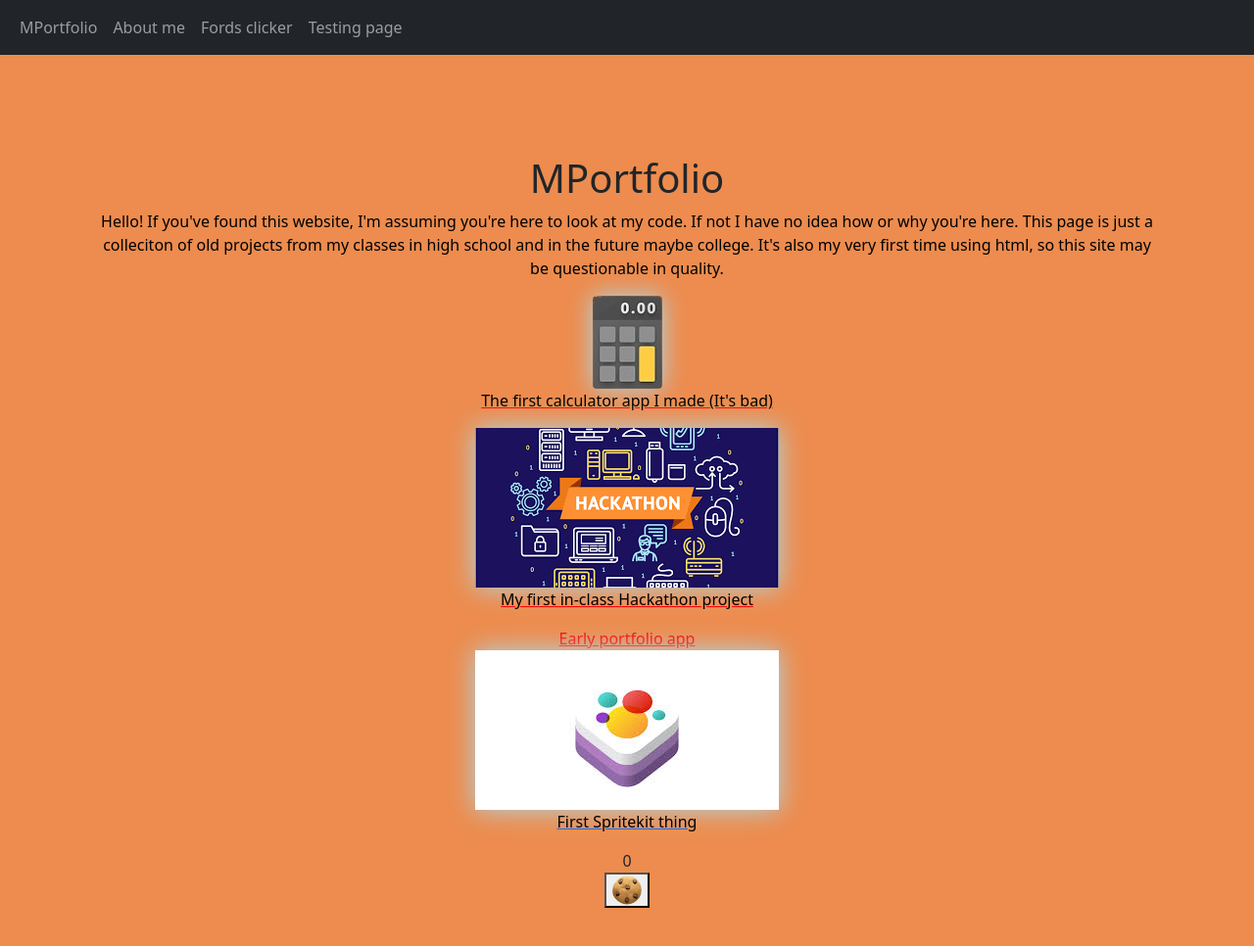
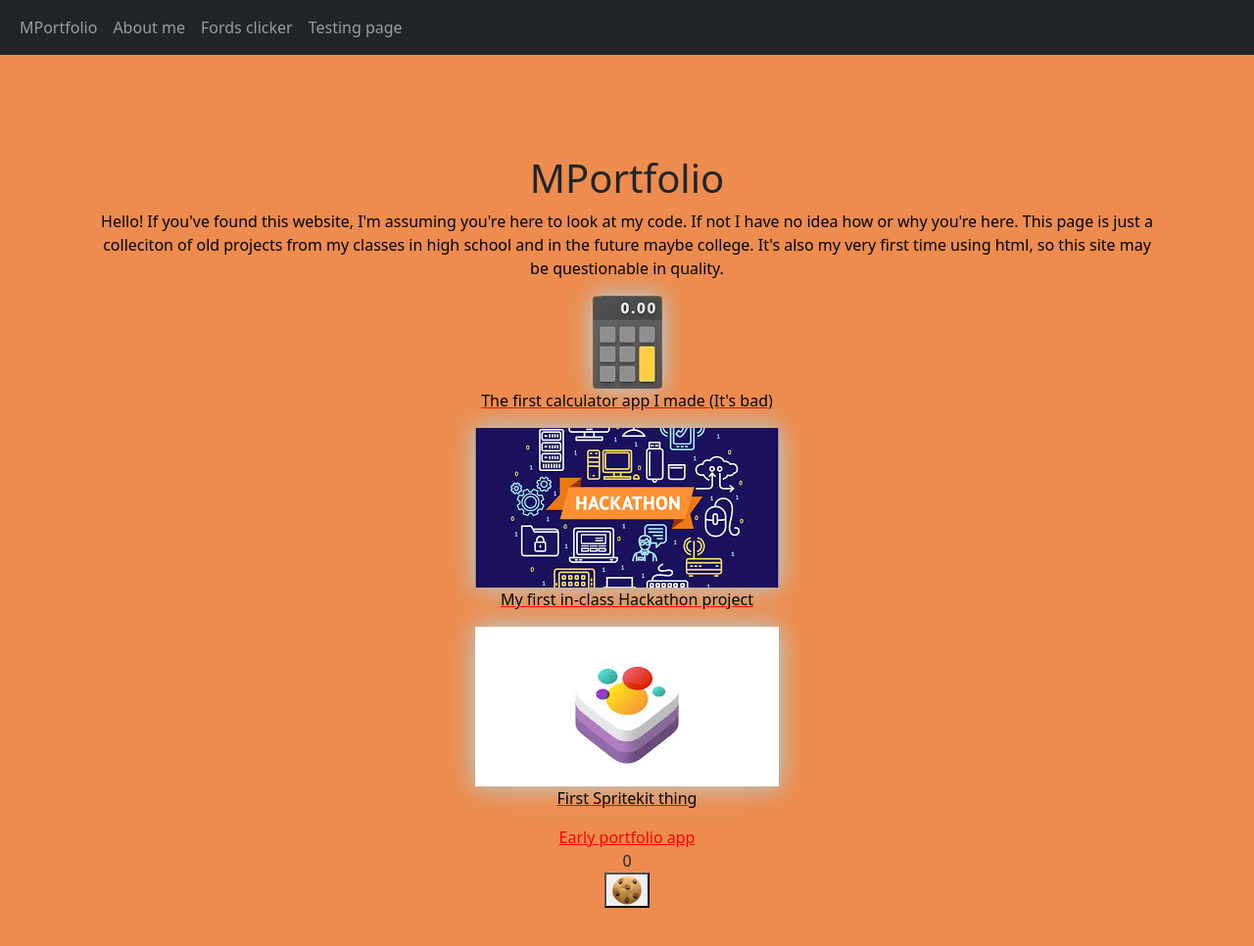
Before and after one commit to mpot05/mpot05.github.io, a plain HTML site: page index.html in a window 1280 px wide. Shown: the whole page at 98% size. Drawn offline with nearby package versions, Linux system fonts and the light colour scheme.

Commit message:
had to reorganize things

```diff
--- a/index.html
+++ b/index.html
@@ -70,17 +70,17 @@
             </a>
         </div>
         <div>
-            <a class="alink" href="https://github.com/mpot05/MPortfolio" target="_blank">
-                Early portfolio app
-            </a>
-        </div>
-        <div>
 
-            <a href="https://github.com/mpot05/FirstSpriteKit" target="_blank">
+            <a class="alink" href="https://github.com/mpot05/FirstSpriteKit" target="_blank">
                 <img class="imgbox" src="images/spritekitimg.jpeg" alt="Spritekit" width="100" height="100">
                 <p class="zoom">
                     First Spritekit thing
                 </p>
+            </a>
+        </div>
+        <div>
+            <a class="alink" href="https://github.com/mpot05/MPortfolio" target="_blank">
+                Early portfolio app
             </a>
         </div>
 
```
